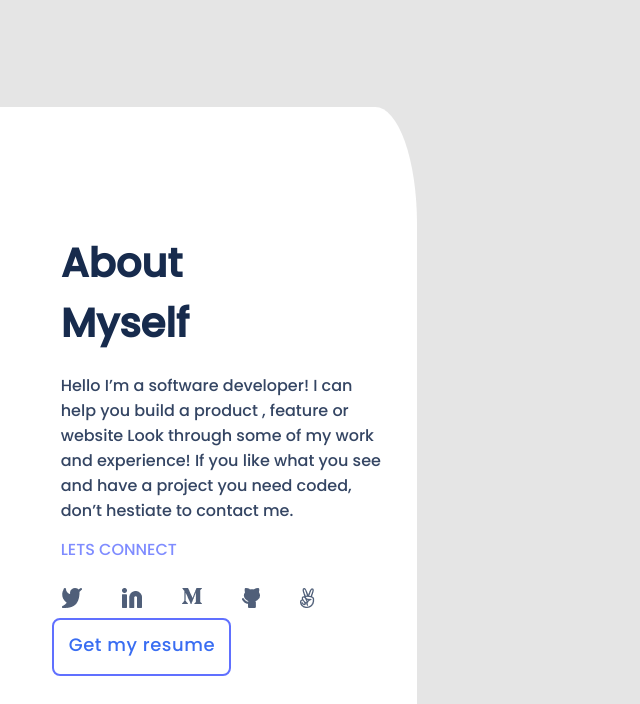
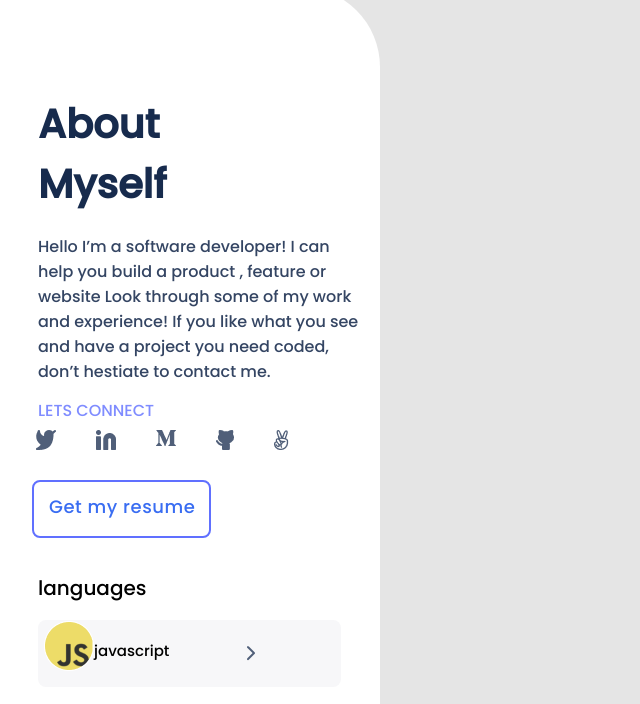
Before and after one commit to danielamoreno699/mobilePortafolioMainPage, a website: page src/index.html in a window 1280 px wide. Shown: the part 3304-4008 px from the top of the page, without its empty margins (0-640 px from the left). Drawn offline with Linux system fonts and the light colour scheme.

Commit message:
implement corrections in css

```diff
--- a/src/styles.css
+++ b/src/styles.css
@@ -127,13 +127,13 @@ table {
 }
 
 body {
-  width: 417px;
+  width: 380px;
   height: 718px;
   background-color: #e5e5e5;
 }
 
 header {
-  width: 100%;
+  width: 89%;
   padding: 0  20px;
   display: flex;
   justify-content: space-between;
@@ -171,7 +171,7 @@ header .union {
   position: absolute;
   top: 29px;
   border-radius: 8px;
-  left: 336px;
+  left: 312px;
 }
 
 .main-page {
@@ -293,6 +293,9 @@ header .union {
 .section-card {
   width: 100%;
   background: #e5e5e5;
+  top: -4px;
+  position: relative;
+  margin-left: 26px;
 }
 
 .section-card .card-container {
@@ -300,24 +303,20 @@ header .union {
   grid-row: auto;
   padding-top: 118px;
   padding-bottom: 96px;
-  row-gap: 12px;
+  row-gap: 20px;
 }
 
 .section-card .card {
-  position: relative;
-  left: 7px;
   display: flex;
   flex-direction: column;
   align-items: center;
+  padding: 16px;
   gap: 12px;
-  width: 327px;
+  width: 295px;
   height: 552px;
-  background: #fff;
   border: 1px solid #dfe1e6;
   border-radius: 16px;
-  order: 0;
-  margin: 5px;
-  padding: 29px;
+  background: #fff;
 }
 
 .section-card .card-header img {
@@ -443,9 +442,9 @@ header .union {
 /* styles of section Personal description */
 
 .personal-description {
-  width: 417px;
   background: #fff;
-  border-top-right-radius: 10%;
+  border-top-right-radius: 80px 80px;
+  width: 380px;
 }
 
 .personal-description .personal-description-container {
@@ -455,7 +454,6 @@ header .union {
 
 .personal-description .text {
   top: 116px;
-  padding: 19px;
   position: relative;
 }
 
@@ -471,7 +469,7 @@ header .union {
   color: #172b4d;
 }
 
-.personal-description .text .p-body {
+.text .p-body {
   margin-top: 30px;
   width: 327px;
   height: 144px;
@@ -498,6 +496,7 @@ header .union {
   display: flex;
   top: 123px;
   position: relative;
+  right: 22px;
 }
 
 .personal-description .social-media li {
@@ -505,14 +504,14 @@ header .union {
 }
 
 .personal-description .box-button {
-  top: 109px;
-  left: 10px;
   position: relative;
   height: 48px;
   border: 2px solid #6070ff;
   border-radius: 8px;
   padding: 3px;
   width: 169px;
+  left: -6px;
+  top: 129px;
 }
 
 .personal-description .btn {
@@ -562,3 +561,23 @@ header .union {
 .white-space {
   padding: 20%;
 }
+
+.languages .txt-language {
+  height: 24px;
+  left: 12px;
+  right: 78px;
+  font-family: 'Poppins', serif;
+  font-style: normal;
+  font-weight: 500;
+  font-size: 20px;
+  line-height: 24px;
+}
+
+.languages .txt {
+  height: 24px;
+  font-family: 'Poppins', serif;
+  font-style: normal;
+  font-weight: 500;
+  font-size: 15px;
+  line-height: 20px;
+}
```
